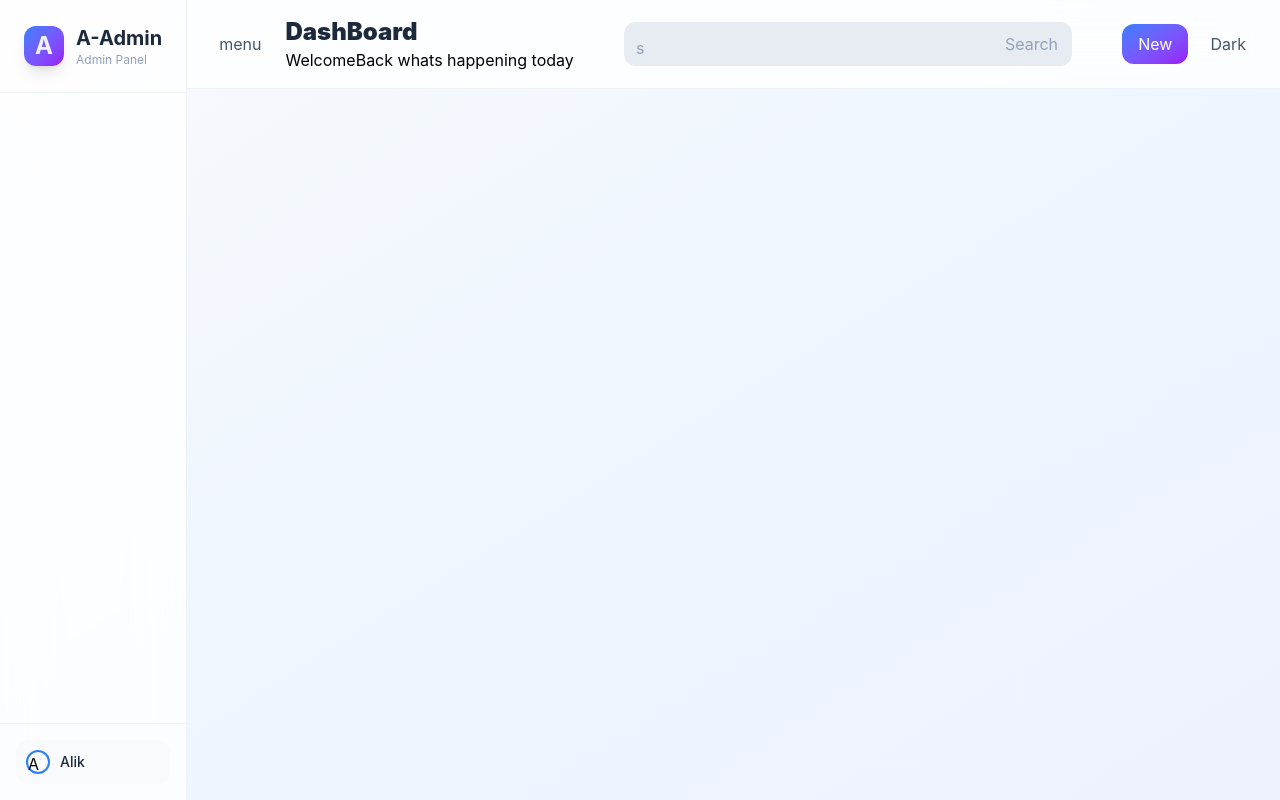
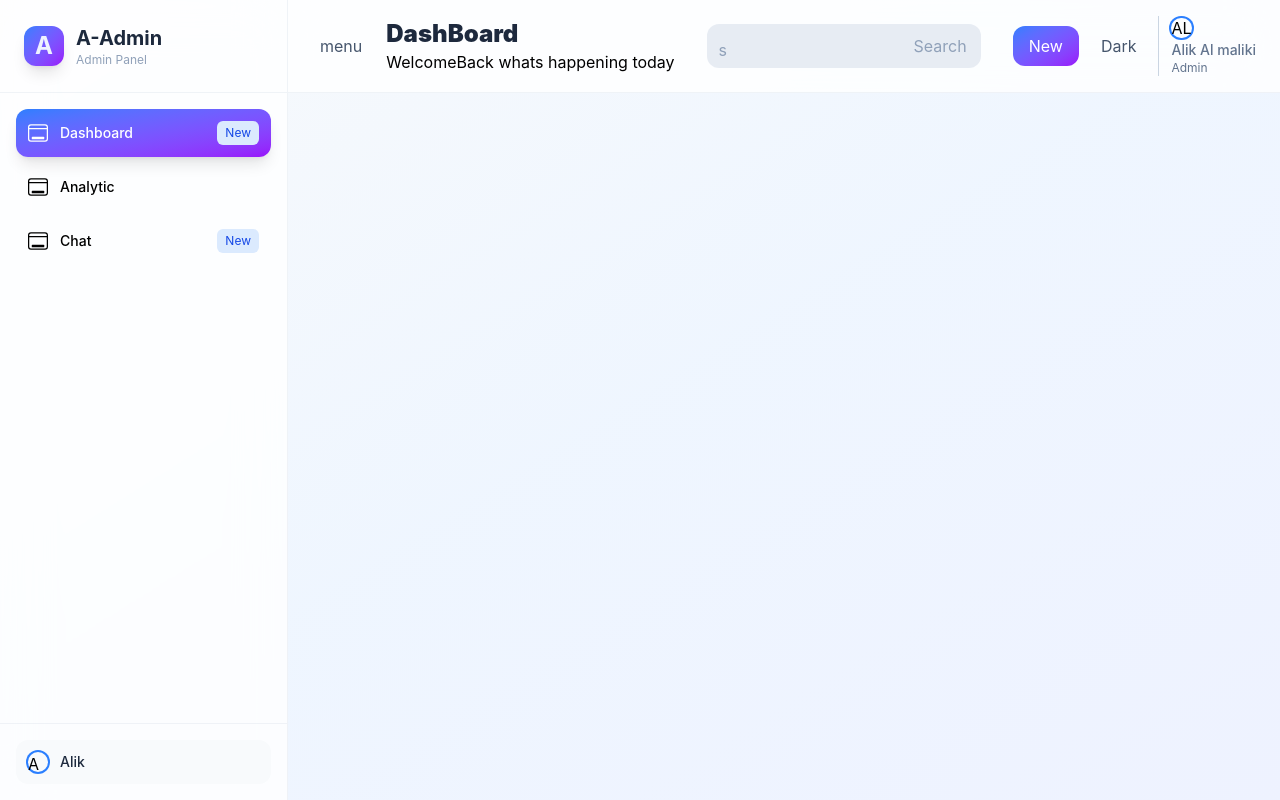
Before and after one commit to aliqa-stack/test-dashboard, a React (Vite) app in the folder dashboard/: page / in a window 1280 px wide. Built offline with nearby package versions, Linux system fonts and the light colour scheme.

Commit message:
add navigation and logo

```diff
--- a/dashboard/package.json
+++ b/dashboard/package.json
@@ -13,6 +13,7 @@
     "@tailwindcss/vite": "^4.3.3",
     "react": "^19.2.7",
     "react-dom": "^19.2.7",
+    "react-icons": "^5.7.0",
     "tailwindcss": "^4.3.3"
   },
   "devDependencies": {
--- a/dashboard/src/App.jsx
+++ b/dashboard/src/App.jsx
@@ -1,12 +1,18 @@
 import React from 'react'
+import { useState } from 'react'
 import Sidebar from './components/layouts/Sidebar'
 import Header from './components/layouts/Header'
 
 const App = () => {
+  const [sideBarColapsed, setSideBarColapsed] = useState(false);
+  const [currentPage, setCurrentPage] = useState("dashboard");
+
   return (
     <div className='min-h-screen bg-gradient-to-br from-slate-50 via-blue-50 to-indigo-50 dark:from-slate-800 dark:to-slate-900 transition-all  duration-500'>
       <div className='flex h-screen overflow-hidden'>
-        <Sidebar/>
+        <Sidebar collapsed = {sideBarColapsed} onToglle ={()=> setSideBarColapsed(!sideBarColapsed)}
+          currentPage={currentPage}
+          onPageChange={setCurrentPage}/>
         <div className='flex-1 flex flex-col overflow-hidden'>
           <Header/>
         </div>
--- a/dashboard/src/components/layouts/Header.jsx
+++ b/dashboard/src/components/layouts/Header.jsx
@@ -34,6 +34,16 @@ const Header = () => {
                 <button className='p-2.5 rounded-xl text-slate-600 dark:text-slate-300 hover:bg-slate-100 dark:hover:bg-slate-800'>
                     <span>Dark</span>
                 </button>
+
+                <div className='sflex items-center space-x-3 pl-3 border-l border-slate-300 dark:border-slate-700'>
+                    <span className='w-5 h-5 rounded-full ring-2 ring-blue-500'>AL</span>
+                    <div className='hidden md:block'>
+                        <p className='text-sm font-medium text-slate-500 dark:text-slate-400'>
+                            Alik Al maliki
+                        </p>
+                        <p className='text-xs text-slate-500 dark:text-slate-400'>Admin</p>
+                    </div>
+                </div>
             </div>
         </div>
 
--- a/dashboard/src/components/layouts/Sidebar.jsx
+++ b/dashboard/src/components/layouts/Sidebar.jsx
@@ -1,9 +1,45 @@
-import React from 'react'
+import React, { useState } from 'react'
+import { BsWindowDesktop } from "react-icons/bs";
 
-const Sidebar = () => {
+const Sidebar = ({ collapsed = false, currentPage, onPageChange }) => {
+  const menuItems = [
+    {
+      id: "dashboard",
+      Icon : BsWindowDesktop,
+      label : "Dashboard",
+      active: true,
+      badge: "New",
+    },
+    {
+      id: "analytic",
+      Icon : BsWindowDesktop,
+      label : "Analytic",
+      subMenu : [
+        {id: "overview", label: "Overview"}
+      ]
+    },
+       {
+      id: "chat",
+      Icon : BsWindowDesktop,
+      label : "Chat",
+      badge: "New",
+    },
+  ];
+  const [expandedItems, setExpandedItems] = useState(new Set(["analytics"]));
+
+  const toggleExpanded = (itemid) => {
+    const newExpanded = new setExpandedItems(expandedItems)
+    if(expandedItems.has(itemid)){
+      newExpanded.delete(itemid)
+    }else{
+      newExpanded.add(itemid)
+    }
+
+    setExpandedItems(newExpanded)
+  };
+
   return (
-    <div className='transition duration-300 ease-in-out bg-white/80 dark:bg-slate-900/80
-    backdrop-blur-xl border-r border-slate-200/50 dark:border-slate-700/50 flex flex-col relative z-10'>
+    <div className={`${collapsed ? "w-20" : "w-72"} transition duration-300 ease-in-out bg-white/80 dark:bg-slate-900/80 backdrop-blur-xl border-r border-slate-200/50 dark:border-slate-700/50 flex flex-col relative z-10`}>
         {/* logo*/}
         <div className='p-6 border-b border-slate-200/50 dark:bg-slate-700/50'>
           <div className='flex items-center space-x-3'>
@@ -11,16 +47,43 @@ const Sidebar = () => {
                 <h2 className='font-bold text-2xl text-indigo-50'>A</h2>
              </div>
 
-              <div>
+             {!collapsed && (
+                  <div>
                 <h1 className='text-xl font-bold text-slate-800'>A-Admin</h1>
                 <p className='text-xs text-slate-400 dark:text-salte-400'>Admin Panel</p>
               </div>
+             )}
+
 
             </div>
 
         </div>
 
-        <nav className='flex-1 p-4 space-y-2 overflow-y-auto'></nav>
+        <nav className='flex-1 p-4 space-y-2 overflow-y-auto'>
+          {menuItems.map((item) => {
+            const Icon = item.Icon;
+            return (
+              <div key={item.id}>
+                <button className={`w-full flex items-center justify-between p-3 rounded-xl transition-all duration-200 ${currentPage === item.id || item.active ? "bg-gradient-to-br from-blue-500 to-purple-600 text-white shadow-lg shadow-blue/50"
+                   : ""}`} onClick={()=>{
+                    if(item.subMenu){
+                      toggleExpanded(item.id)
+                    } else{
+                      onPageChange(item.id)
+                    }
+                   }}>
+                  <div className='flex items-center space-x-3'>
+                    <Icon className={`w-5 h-5`} />
+                    <span className='text-sm font-medium'>{item.label}</span>
+                  </div>
+                  {item.badge && (
+                    <span className='text-xs px-2 py-1 rounded-md bg-blue-100 text-blue-700'>{item.badge}</span>
+                  )}
+                </button>
+              </div>
+            )
+          })}
+         </nav>
 
         <div className='p-4 border-t border-slate-200/50 dark:border-slate-700/50'>
            <div className='flex items-center space-x-3 p-3 rounded-xl bg-slate-50 dark:bg-slate-800/50'>
@@ -37,6 +100,10 @@ const Sidebar = () => {
 
     </div>
   )
+
+
 }
 
-export default Sidebar
+
+
+export default Sidebar;
```
Also changed, not shown: 1 other file (tests, documents, lock files or other folders).
